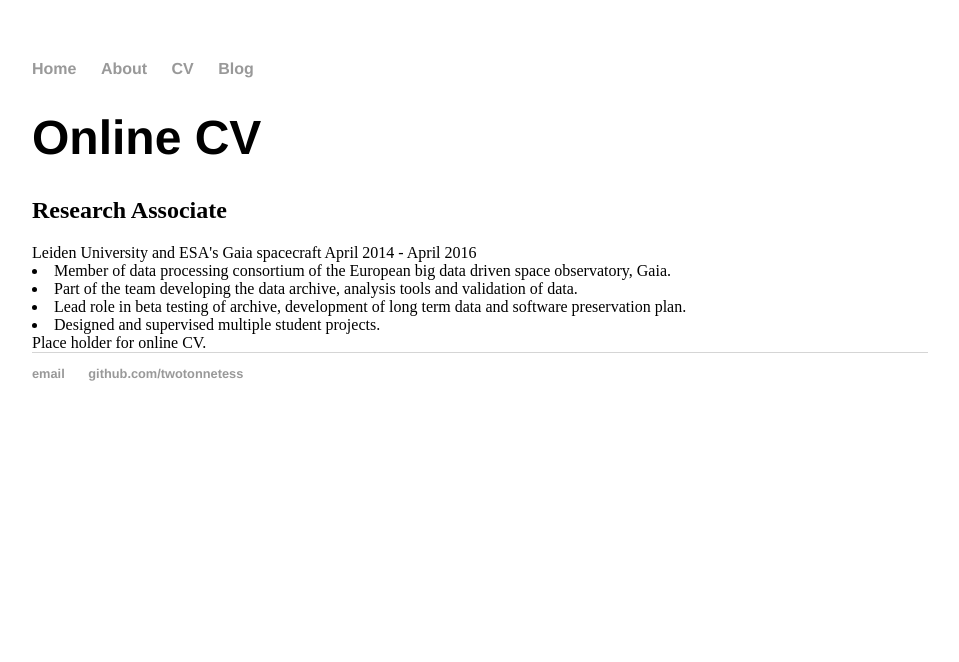
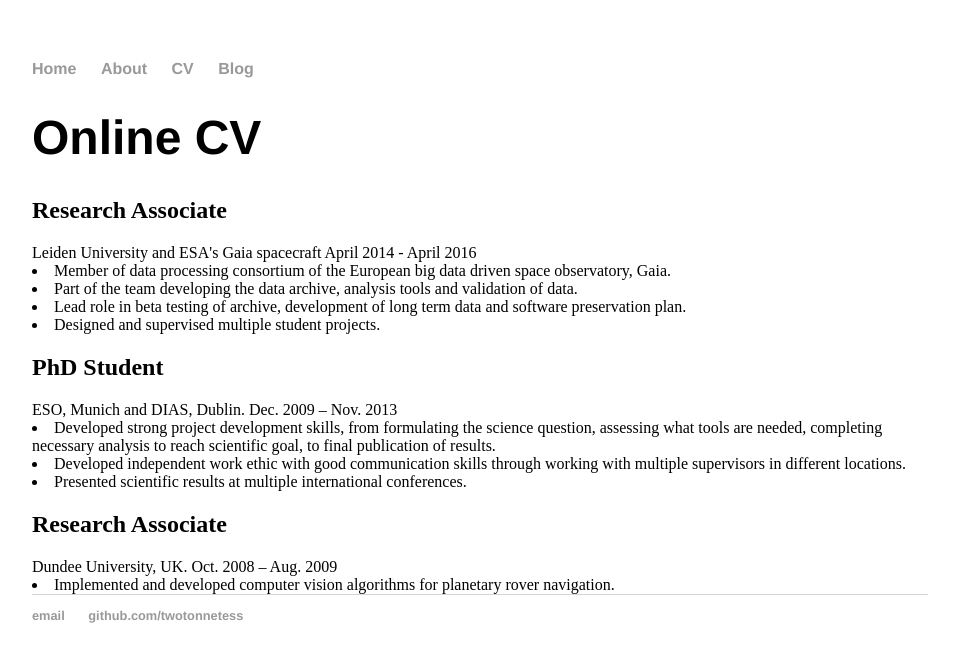
Before and after one commit to twotonnetess/twotonnetess.github.io, a Jekyll site: the page built from cv/index.html, in a window 1280 px wide. Shown: the top 662 px of the page, without its empty margins (160-1119 px from the left). Built offline with Jekyll 4.4.1, drawn with Linux system fonts in a browser that asks for light colours.

Commit message:
Update index.html

```diff
--- a/cv/index.html
+++ b/cv/index.html
@@ -13,4 +13,15 @@ Leiden University and ESA's Gaia spacecraft April 2014 - April 2016
 <li> Lead role in beta testing of archive, development of long term data and software preservation plan. </li>
 <li> Designed and supervised multiple student projects. </li>
 
-Place holder for online CV.
+<h2> PhD Student </h2>
+ESO, Munich and DIAS, Dublin. Dec. 2009 – Nov. 2013
+<li>Developed strong project development skills, from formulating the science question, assessing what tools
+  are needed, completing necessary analysis to reach scientific goal, to final publication of results.</li>
+<li>Developed independent work ethic with good communication skills through working with
+  multiple supervisors in different locations.</li>
+<li>Presented scientific results at multiple international conferences.</li>
+
+
+<h2>Research Associate </h2>
+Dundee University, UK. Oct. 2008 – Aug. 2009
+<li>Implemented and developed computer vision algorithms for planetary rover navigation.</li>
```
